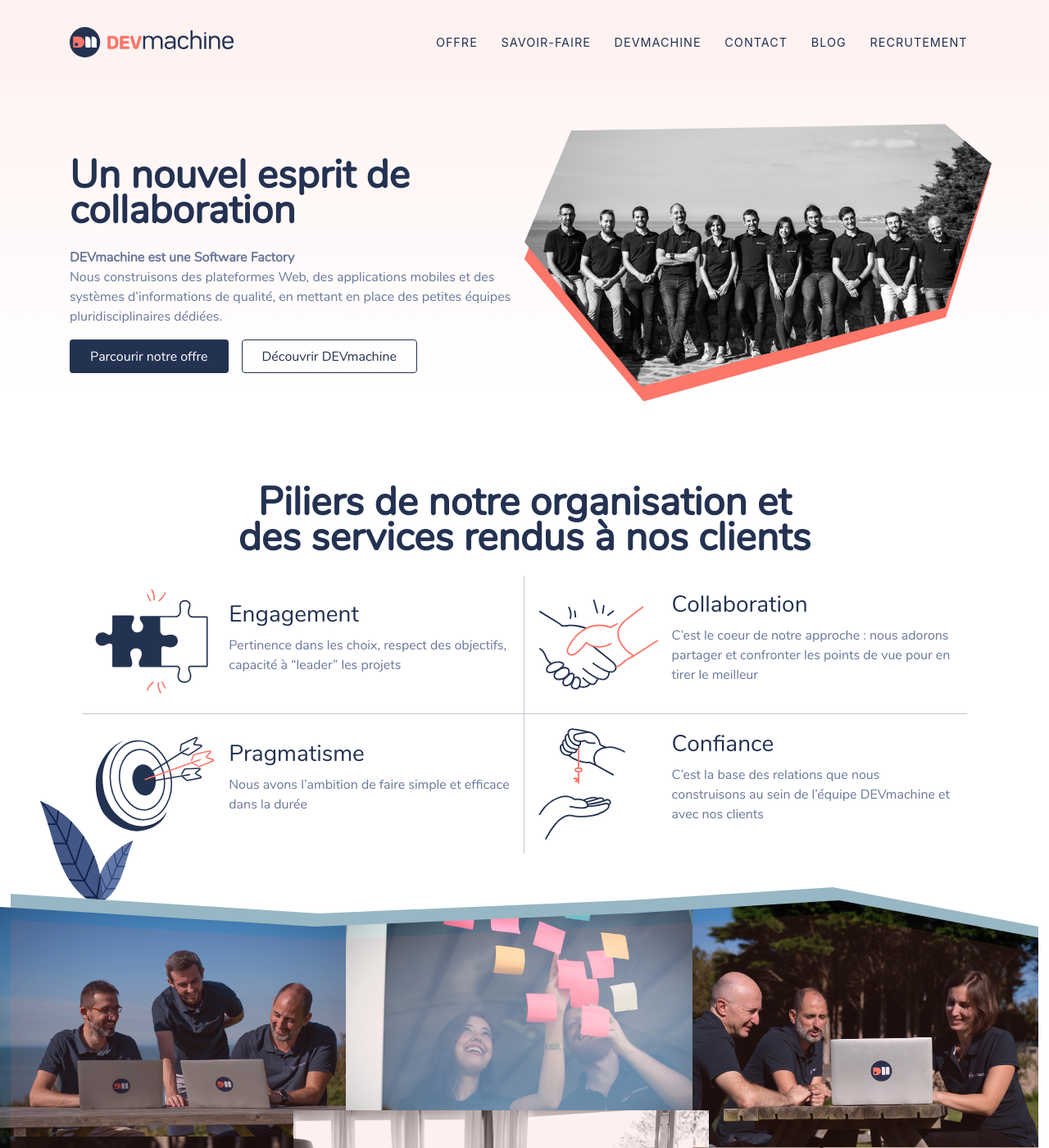
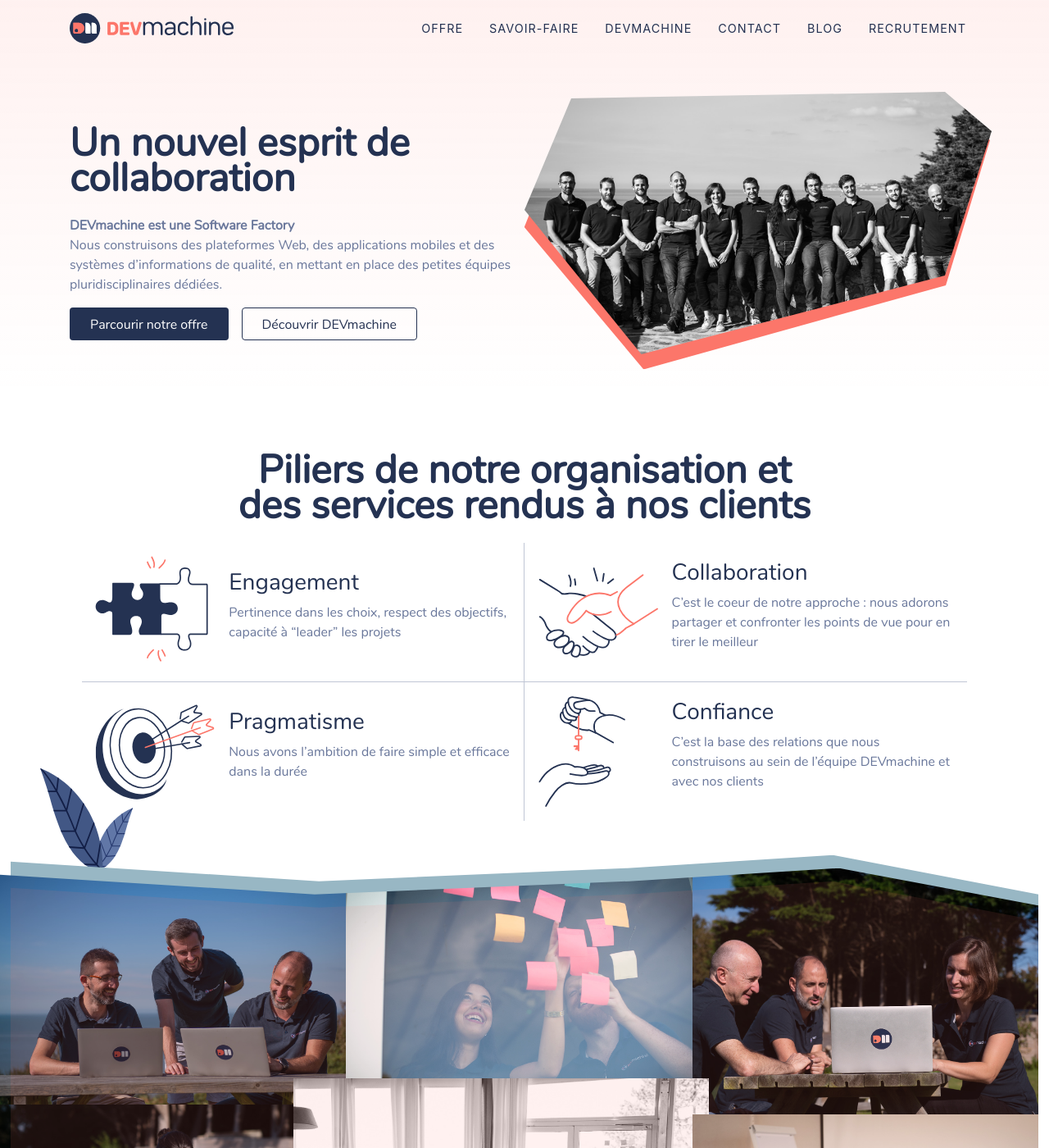
Before and after one commit to DEVmachine-fr/website, a Jekyll site: the page built from index.html, in a window 1280 px wide and 1400 px high. Shown: the whole window at 82% size. Built offline with Jekyll 4.4.1, drawn with Linux system fonts in a browser that asks for light colours; nearby versions of some CDN libraries.

Commit message:
feat: improve navbar

```diff
--- a/_includes/navigation.html
+++ b/_includes/navigation.html
@@ -1,5 +1,5 @@
 <nav
-      class="navbar navbar-expand-lg navbar-dark"
+      class="navbar navbar-expand-lg navbar-dark fixed-top"
       id="mainNav"
       xmlns="http://www.w3.org/1999/html"
     >
@@ -14,14 +14,14 @@
           aria-label="Toggle navigation"
         >
           Menu
-          <i class="fas fa-bars"></i>
+          <span aria-hidden="true" class="fas fa-bars"></span>
         </button>
         <a href="/">
           <img
             src="/assets/images/website/devmachine.svg"
             class="logo-dm"
             width="200"
-            alt="logo devmachine"
+            alt="Logo DEVmachine"
           />
         </a>
         <div
--- a/_layouts/default.html
+++ b/_layouts/default.html
@@ -5,6 +5,8 @@
 
     <link rel="stylesheet" href="/assets/css/styles.css">
     <link rel="stylesheet" href="/assets/css/github.css">
+
+    <script src="/assets/scripts/scroll-listener.js"></script>
 
     {% include analytics.html %}
   </head>
--- a/_sass/_index.scss
+++ b/_sass/_index.scss
@@ -6,6 +6,7 @@
 section#index-intro {
   div.shape-container {
     $HEIGHT: 20rem;
+
     $SHAPE: polygon(
       10% .5rem,
       90% 0,
@@ -14,6 +15,18 @@
       25% 100%,
       0 9rem,
     );
+
+    $SM-SHAPE: polygon(
+      5% .5rem,
+      90% 0,
+      100% 2rem,
+      99% calc(#{$HEIGHT} - 6rem),
+      85% calc(#{$HEIGHT} - 2rem),
+      25% 100%,
+      5% calc(#{$HEIGHT} - 5rem),
+      0 9rem,
+    );
+
     position: relative;
     padding: 0;
 
@@ -32,6 +45,17 @@
       img {
         height: $HEIGHT;
         object-fit: cover;
+      }
+    }
+
+    // another shape for phone
+    @media (max-width: $sm-size) {
+      div.image-container, div.bg-orange {
+        clip-path: $SM-SHAPE;
+      }
+      div.bg-orange {
+        top: 0.4rem;
+        left: -0.2rem;
       }
     }
   }
--- a/_sass/_navbar.scss
+++ b/_sass/_navbar.scss
@@ -1,26 +1,23 @@
 @import "swing.scss";
+
 // Styling for the navbar
 #mainNav {
+  background-color: $white;
+  box-shadow: 0 3px 5px -1px rgba(0, 0, 0, .1), 0 6px 10px 0 rgba(0, 0, 0, .07), 0 1px 18px 0 rgba(0, 0, 0, .06);
+  min-height: 4rem;
+
+  // btn mode phone
   .navbar-toggler {
     font-size: 12px;
     right: 0;
-    padding: 13px;
+    padding: .8rem;
     text-transform: uppercase;
     color: white;
     border: 0;
     background-color: $primary;
     @include heading-font;
   }
-  .navbar-brand {
-    color: $primary;
-    @include script-font;
-    &.active,
-    &:active,
-    &:focus,
-    &:hover {
-      color: darken($primary, 10%);
-    }
-  }
+
   .navbar-nav {
     .nav-item {
       .nav-link {
@@ -33,10 +30,6 @@
         &.active,
         &:hover {
           color: $secondary;
-          //-webkit-transform: scale(1.2);
-          //-ms-transform: scale(1.2);
-          //transform: scale(1.2);
-
           -webkit-animation: swing 1s ease;
           animation: swing 1s ease;
           -webkit-animation-iteration-count: 1;
@@ -46,36 +39,34 @@
     }
   }
 }
-@media(min-width:992px) {
+
+// Mode grand écran
+@media(min-width: $md-size) {
   #mainNav {
-    padding-top: 25px;
-    padding-bottom: 25px;
-    -webkit-transition: padding-top 0.3s, padding-bottom 0.3s;
-    -moz-transition: padding-top 0.3s, padding-bottom 0.3s;
-    transition: padding-top 0.3s, padding-bottom 0.3s;
-    border: none;
-    //background-color: transparent;
-    .navbar-brand {
-      font-size: 1.75em;
-      -webkit-transition: all 0.3s;
-      -moz-transition: all 0.3s;
-      transition: all 0.3s;
-    }
+    padding: 1rem 0;
     .navbar-nav {
       .nav-item {
         .nav-link {
-          padding: 1.1em 1em !important;
+          padding: 0 1rem !important;
         }
-      }
-    }
-    &.navbar-shrink {
-      padding-top: 0;
-      padding-bottom: 0;
-      background-color: $gray-900;
-      .navbar-brand {
-        font-size: 1.25em;
-        padding: 12px 0;
       }
     }
   }
 }
+
+// data-scroll ajouté grâce au script "scroll-listener.js"
+html[data-scroll='0'] {
+  // Pas d'ombre quand le scroll est en haut
+  #mainNav {
+    box-shadow: none;
+  }
+
+  // Style spécial sur la première page (sauf phone)
+  @media (min-width: $md-size) {
+    body.main-bg {
+      #mainNav {
+        background-color: transparent;
+      }
+    }
+  }
+}
--- a/_sass/_offre.scss
+++ b/_sass/_offre.scss
@@ -14,7 +14,7 @@
   padding: 0;
   height: 1rem;
   background-image: url('/assets/images/website/page-offre/separation/Wall.svg');
-  background-repeat: no-repeat;
+  background-repeat: repeat-x;
 }
 
 // PRESTATIONS
--- a/assets/css/styles.scss
+++ b/assets/css/styles.scss
@@ -62,6 +62,36 @@
   @media (max-width: $sm-size) {
     padding: 1rem 0;
   }
+
+  // Intro de chaque page
+  &.intro {
+    // margin-top pour la navbar
+    margin-top: 4rem;
+
+    div.container > div.row {
+      align-items: center;
+    }
+    h1, p {
+      text-align: left;
+    }
+    img {
+      max-height: 40vh;
+    }
+    div.btn-container {
+      justify-content: start;
+      margin: 0;
+      gap: 1rem;
+    }
+    @media (max-width: $sm-size) {
+      // quand l'image est dessous, petite marge
+      div.right-img {
+        margin-top: 2rem;
+      }
+      div.btn-container {
+        justify-content: center;
+      }
+    }
+  }
 }
 
 * {
@@ -101,33 +131,6 @@
   }
 }
 
-// Intro de chaque page
-section.intro {
-  div.container > div.row {
-    align-items: center;
-  }
-  h1, p {
-    text-align: left;
-  }
-  img {
-    max-height: 40vh;
-  }
-  div.btn-container {
-    justify-content: start;
-    margin: 0;
-    gap: 1rem;
-  }
-  @media (max-width: $sm-size) {
-    // quand l'image est dessous, petite marge
-    div.right-img {
-      margin-top: 2rem;
-    }
-    div.btn-container {
-      justify-content: center;
-    }
-  }
-}
-
 // TEXT COLORS
 .text-orange {
   color: $primary !important;
--- /dev/null
+++ b/assets/scripts/scroll-listener.js
@@ -0,0 +1,28 @@
+// Source: https://css-tricks.com/styling-based-on-scroll-position/
+
+const debounce = (fn) => {
+  // This holds the requestAnimationFrame reference, so we can cancel it if we wish
+  let frame;
+  // The debounce function returns a new function that can receive a variable number of arguments
+  return (...params) => {
+    // If the frame variable has been defined, clear it now, and queue for next frame
+    if (frame) {
+      cancelAnimationFrame(frame);
+    }
+    // Queue our function call for the next frame
+    frame = requestAnimationFrame(() => {
+      // Call our function and pass any params we received
+      fn(...params);
+    });
+  }
+};
+
+// Reads out the scroll position and stores it in the data attribute
+// so we can use it in our stylesheets
+const storeScroll = () => {
+  document.documentElement.dataset.scroll = window.scrollY;
+}
+// Listen for new scroll events, here we debounce our `storeScroll` function
+document.addEventListener('scroll', debounce(storeScroll), { passive: true });
+// Update scroll position for first time
+storeScroll();
```
